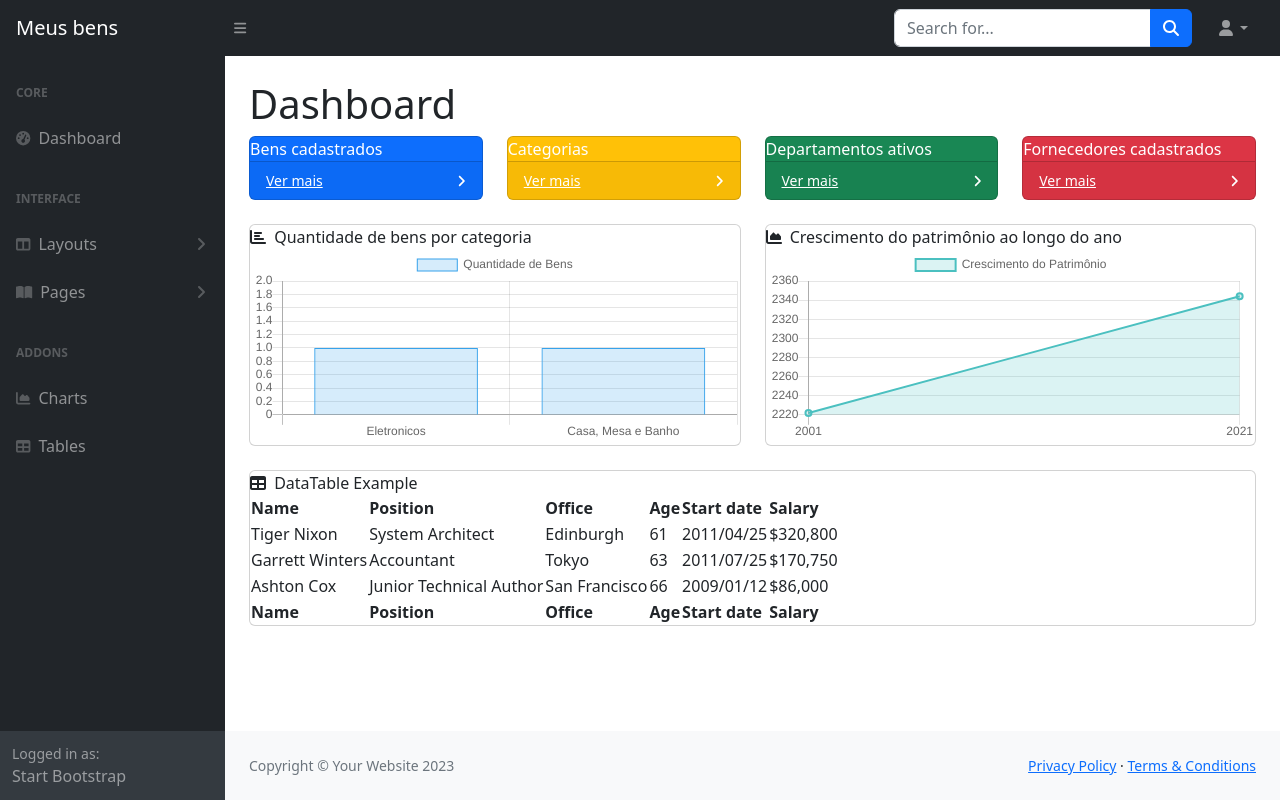
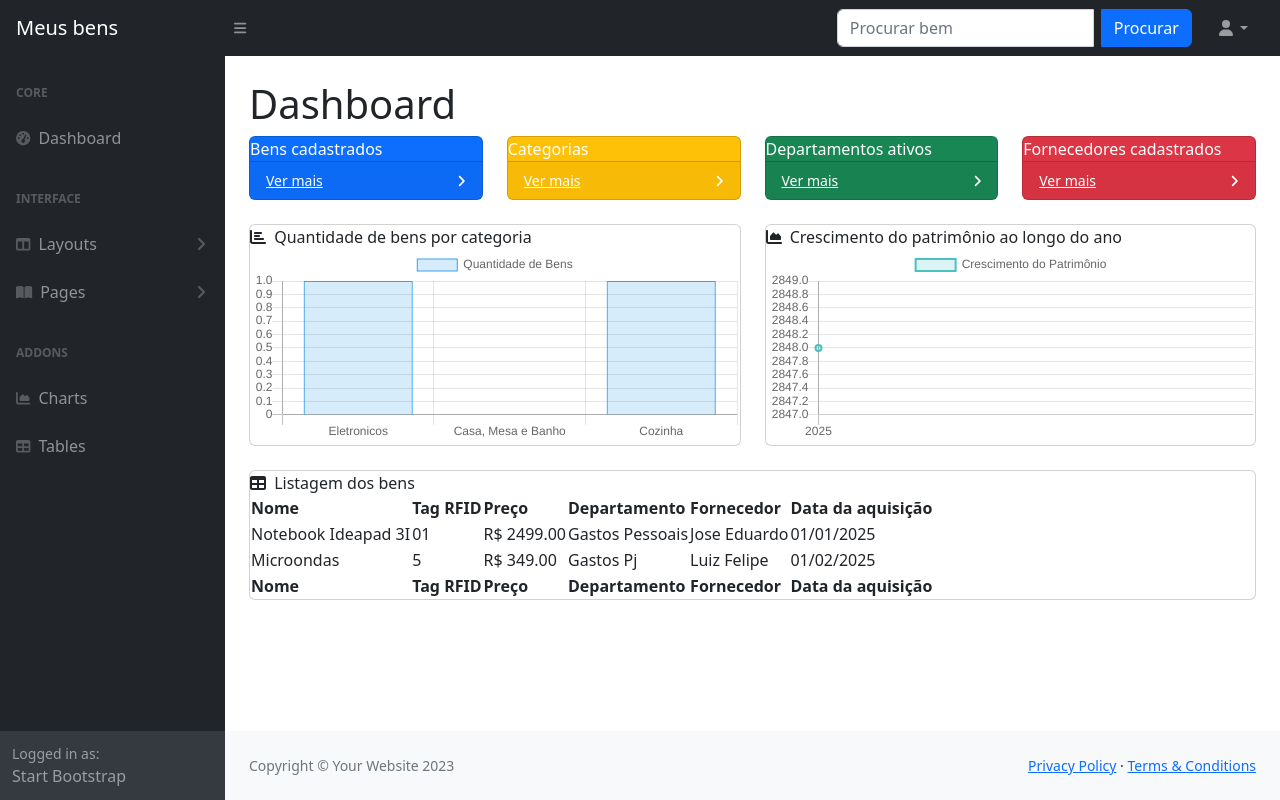
Before and after one commit to vinicioeuf/projeto-2, a Django app: page / in a window 1280 px wide. Run offline with Django 5.2, Linux system fonts and the light colour scheme; a user stored in the database is signed in; data comes from the database, SQL or seed files in the repository; some libraries are stand-ins or nearby versions.

Commit message:
finalizado

```diff
--- a/estoque/estoque_app/templates/bem/listar_bems.html
+++ b/estoque/estoque_app/templates/bem/listar_bems.html
@@ -1,6 +1,7 @@
 {% include 'base.html' %}
 {% block content %}
 <h1>Lista de Bens</h1>
+
 <a href="{% url 'adicionar_bem' %}" class="btn btn-primary">Adicionar Bem</a>
 <table class="table">
     <thead>
--- a/estoque/estoque_app/templates/index.html
+++ b/estoque/estoque_app/templates/index.html
@@ -19,12 +19,13 @@
             <!-- Sidebar Toggle-->
             <button class="btn btn-link btn-sm order-1 order-lg-0 me-4 me-lg-0" id="sidebarToggle" href="#!"><i class="fas fa-bars"></i></button>
             <!-- Navbar Search-->
-            <form class="d-none d-md-inline-block form-inline ms-auto me-0 me-md-3 my-2 my-md-0">
+            <form class="d-none d-md-inline-block form-inline ms-auto me-0 me-md-3 my-2 my-md-0" role="search" method="GET" action="{% url 'listar_bems' %}">
                 <div class="input-group">
-                    <input class="form-control" type="text" placeholder="Search for..." aria-label="Search for..." aria-describedby="btnNavbarSearch" />
-                    <button class="btn btn-primary" id="btnNavbarSearch" type="button"><i class="fas fa-search"></i></button>
+                    <input class="form-control me-2" type="search" name="q" placeholder="Procurar bem" aria-label="Search">
+                    <button class="btn btn-primary"  id="btnNavbarSearch" type="submit">Procurar</button>
                 </div>
             </form>
+
             <!-- Navbar-->
             <ul class="navbar-nav ms-auto ms-md-0 me-3 me-lg-4">
                 <li class="nav-item dropdown">
@@ -170,6 +171,7 @@
                                     <div class="card-header">
                                         <i class="fas fa-chart-area me-1"></i>
                                         Crescimento do patrimônio ao longo do ano
+
                                     </div>
                                     <div class="card-body">
                                         <canvas id="myAreaChart" width="100%" height="40"></canvas>
@@ -279,55 +281,42 @@
                         <div class="card mb-4">
                             <div class="card-header">
                                 <i class="fas fa-table me-1"></i>
-                                DataTable Example
+                                Listagem dos bens
                             </div>
                             <div class="card-body">
                                 <table id="datatablesSimple">
                                     <thead>
                                         <tr>
-                                            <th>Name</th>
-                                            <th>Position</th>
-                                            <th>Office</th>
-                                            <th>Age</th>
-                                            <th>Start date</th>
-                                            <th>Salary</th>
+                                            <th>Nome</th>
+                                            <th>Tag RFID</th>
+                                            <th>Preço</th>
+                                            <th>Departamento</th>
+                                            <th>Fornecedor</th>
+                                            <th>Data da aquisição</th>
                                         </tr>
                                     </thead>
                                     <tfoot>
                                         <tr>
-                                            <th>Name</th>
-                                            <th>Position</th>
-                                            <th>Office</th>
-                                            <th>Age</th>
-                                            <th>Start date</th>
-                                            <th>Salary</th>
+                                            <th>Nome</th>
+                                            <th>Tag RFID</th>
+                                            <th>Preço</th>
+                                            <th>Departamento</th>
+                                            <th>Fornecedor</th>
+                                            <th>Data da aquisição</th>
                                         </tr>
                                     </tfoot>
                                     <tbody>
+                                        {% for bem in bems %}
                                         <tr>
-                                            <td>Tiger Nixon</td>
-                                            <td>System Architect</td>
-                                            <td>Edinburgh</td>
-                                            <td>61</td>
-                                            <td>2011/04/25</td>
-                                            <td>$320,800</td>
+                                            <td>{{ bem.nome }}</td>
+                                            <td>{% if bem.rfid %} {{ bem.rfid }} {% else %} Não possui {% endif %}</td>
+                                            <td>R$ {{ bem.valor }}</td>
+                                            <td>{{ bem.departamento.nome }}</td>
+                                            <td>{% if bem.fornecedor %} {{ bem.fornecedor.nome }} {% else %} - {% endif %}</td>
+                                            <td>{{ bem.data_aquisicao|date:"d/m/Y" }}</td>
                                         </tr>
-                                        <tr>
-                                            <td>Garrett Winters</td>
-                                            <td>Accountant</td>
-                                            <td>Tokyo</td>
-                                            <td>63</td>
-                                            <td>2011/07/25</td>
-                                            <td>$170,750</td>
-                                        </tr>
-                                        <tr>
-                                            <td>Ashton Cox</td>
-                                            <td>Junior Technical Author</td>
-                                            <td>San Francisco</td>
-                                            <td>66</td>
-                                            <td>2009/01/12</td>
-                                            <td>$86,000</td>
-                                        </tr>
+
+                                        {% endfor %}
 
                                     </tbody>
                                 </table>
--- a/estoque/estoque_app/urls.py
+++ b/estoque/estoque_app/urls.py
@@ -39,13 +39,13 @@ urlpatterns = [
     path('departamento/deletar/<int:id>/', views.deletar_departamento, name='deletar_departamento'),
 
     # URLs para RFID
-    path('rfid/', views.listar_rfid, name='listar_rfid'),
-    path('rfid/adicionar/', views.adicionar_rfid, name='adicionar_rfid'),
-    path('rfid/editar/<int:id>/', views.editar_rfid, name='editar_rfid'),
-    path('rfid/deletar/<int:id>/', views.deletar_rfid, name='deletar_rfid'),
+    # path('rfid/', views.listar_rfid, name='listar_rfid'),
+    # path('rfid/adicionar/', views.adicionar_rfid, name='adicionar_rfid'),
+    # path('rfid/editar/<int:id>/', views.editar_rfid, name='editar_rfid'),
+    # path('rfid/deletar/<int:id>/', views.deletar_rfid, name='deletar_rfid'),
 
     # Logout
-    path('logout/', auth_views.LogoutView.as_view(), name='logout'),
+    path('logout/', views.logout_view, name='logout'),
 
     # URLs para redefinição de senha
     path('reset_password/', auth_views.PasswordResetView.as_view(), name="reset_password"),
--- a/estoque/estoque_app/views.py
+++ b/estoque/estoque_app/views.py
@@ -18,26 +18,27 @@ from estoque_app.models import *
 @login_required(login_url="/login")
 
 def index(request):
-    # Dados para o gráfico de barras (quantidade de bens por categoria)
-    categorias_com_contagem = Categoria.objects.annotate(num_bens=Count('bem')).values('nome', 'num_bens')
-    categorias_data = list(categorias_com_contagem)
+    # Gráfico de barras (quantidade de bens por categoria)
+    categorias_com_contagem = Categoria.objects.annotate(num_bens=Count('bem'))
+    categorias_data = [{'nome': cat.nome, 'num_bens': cat.num_bens} for cat in categorias_com_contagem]
 
-    # Dados para o gráfico de área (crescimento do patrimônio ao longo do ano)
+    # Gráfico de área (crescimento do patrimônio ao longo do ano)
     crescimento_patrimonio = Bem.objects.values('data_aquisicao__year').annotate(
         total_valor=Sum('valor')
     ).order_by('data_aquisicao__year')
 
-    anos = []
-    valores = []
-    for item in crescimento_patrimonio:
-        anos.append(str(item['data_aquisicao__year']))  # Ano como string
-        valores.append(float(item['total_valor']))       # Valor total como float
+    anos = [str(item['data_aquisicao__year']) for item in crescimento_patrimonio if item['data_aquisicao__year']]
+    valores = [float(item['total_valor']) for item in crescimento_patrimonio if item['total_valor']]
 
-    # Passar os dados para o template
+    # Lista de bens para a tabela
+    bems = Bem.objects.all()
+
+    # Passar os dados para o template corretamente
     context = {
-        'categorias_json': json.dumps(categorias_data),  # Dados para o gráfico de barras
-        'anos_json': json.dumps(anos),                  # Dados para o gráfico de área
-        'valores_json': json.dumps(valores),            # Dados para o gráfico de área
+        'categorias_json': json.dumps(categorias_data),  # Garantir que seja JSON válido
+        'anos_json': json.dumps(anos),
+        'valores_json': json.dumps(valores),
+        'bems': bems,  # Mantendo os bens no contexto
     }
 
     return render(request, 'index.html', context)
@@ -242,8 +243,8 @@ def deletar_movimentacao(request, id):
     return render(request, 'movimentacao/deletar_movimentacao.html', {'movimentacao': movimentacao})
 
 from django.shortcuts import render, get_object_or_404, redirect
-from .models import Departamento, RFID
-from .forms import DepartamentoForm, RFIDForm
+from .models import Departamento
+from .forms import DepartamentoForm
 
 # CRUD DEPARTAMENTO ==================================================================================
 
@@ -292,48 +293,48 @@ def deletar_departamento(request, id):
 
 # CRUD RFID ==================================================================================
 
-def adicionar_rfid(request):
-    if request.method == 'POST':
-        form = RFIDForm(request.POST)
-        if form.is_valid():
-            form.save()
-            return redirect('listar_rfid')
-    else:
-        form = RFIDForm()
+# def adicionar_rfid(request):
+#     if request.method == 'POST':
+#         form = RFIDForm(request.POST)
+#         if form.is_valid():
+#             form.save()
+#             return redirect('listar_rfid')
+#     else:
+#         form = RFIDForm()
 
-    return render(request, 'rfid/adicionar_rfid.html', {'form': form})
+#     return render(request, 'rfid/adicionar_rfid.html', {'form': form})
 
 
-def listar_rfid(request):
-    rfids = RFID.objects.select_related('bem').all()
-    return render(request, 'rfid/listar_rfid.html', {'rfids': rfids})
+# def listar_rfid(request):
+#     rfids = RFID.objects.select_related('bem').all()
+#     return render(request, 'rfid/listar_rfid.html', {'rfids': rfids})
 
 
-def editar_rfid(request, id):
-    rfid = get_object_or_404(RFID, id=id)
+# def editar_rfid(request, id):
+#     rfid = get_object_or_404(RFID, id=id)
 
-    if request.method == 'POST':
-        form = RFIDForm(request.POST, instance=rfid)
-        if form.is_valid():
-            form.save()
-            return redirect('listar_rfid')
-    else:
-        form = RFIDForm(instance=rfid)
+#     if request.method == 'POST':
+#         form = RFIDForm(request.POST, instance=rfid)
+#         if form.is_valid():
+#             form.save()
+#             return redirect('listar_rfid')
+#     else:
+#         form = RFIDForm(instance=rfid)
 
-    return render(request, 'rfid/editar_rfid.html', {
-        'form': form,
-        'rfid': rfid
-    })
+#     return render(request, 'rfid/editar_rfid.html', {
+#         'form': form,
+#         'rfid': rfid
+#     })
 
 
-def deletar_rfid(request, id):
-    rfid = get_object_or_404(RFID, id=id)
+# def deletar_rfid(request, id):
+#     rfid = get_object_or_404(RFID, id=id)
 
-    if request.method == 'POST':
-        rfid.delete()
-        return redirect('listar_rfid')
+#     if request.method == 'POST':
+#         rfid.delete()
+#         return redirect('listar_rfid')
 
-    return render(request, 'rfid/deletar_rfid.html', {'rfid': rfid})
+#     return render(request, 'rfid/deletar_rfid.html', {'rfid': rfid})
 
 def logout_view(request):
     logout(request)
```
Also changed, not shown: estoque/estoque_app/forms.py (+12 -11 lines), estoque/estoque_app/models.py (+1 -9 lines), estoque/db.sqlite3, estoque/estoque_app/migrations/0001_initial.py, estoque/estoque_app/templates/base.html (line endings or trailing spaces).
